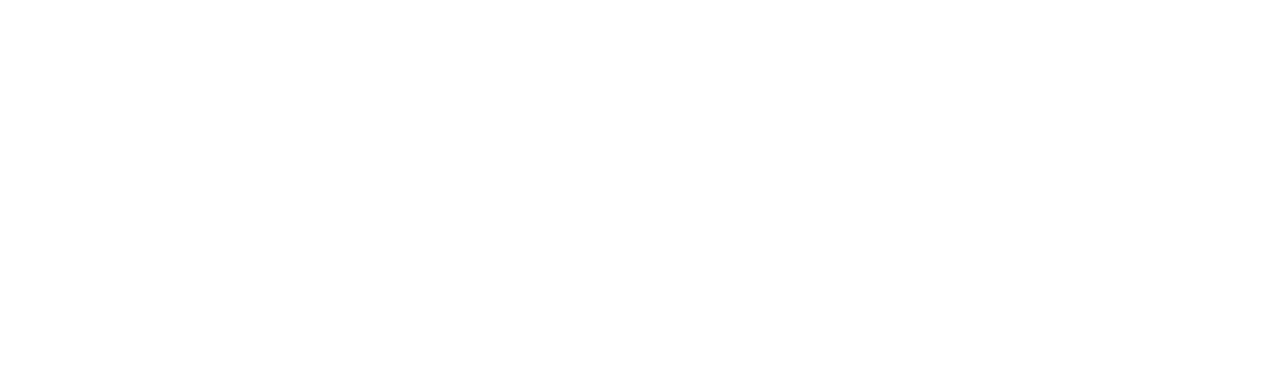
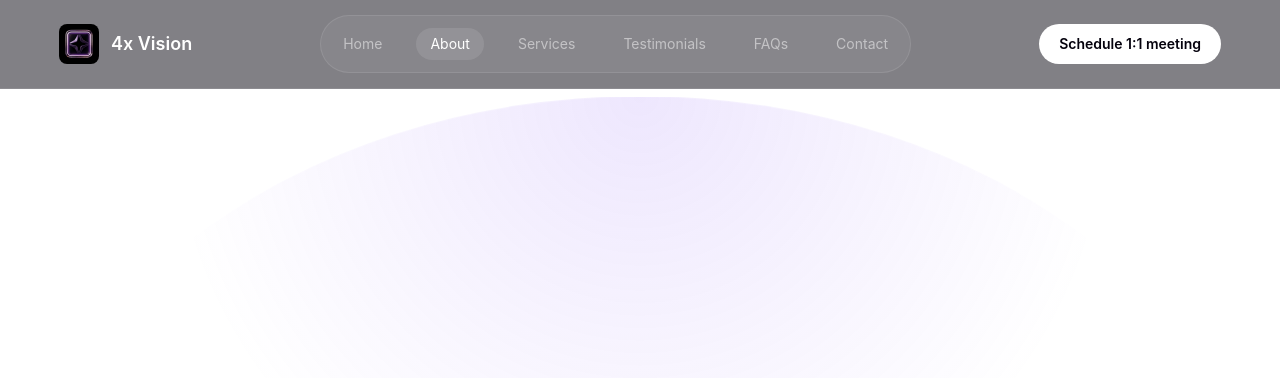
Before and after one commit to UMMEKASHAF12/4x-Vision-Website-, a React (Vite) app: page /about in a window 1280 px wide. Before the commit this address had no page. Shown: the top 378 px of the page. Built offline with nearby package versions, Linux system fonts and the light colour scheme.

Commit message:
make about page fix navbar

```diff
--- a/src/App.jsx
+++ b/src/App.jsx
@@ -1,12 +1,14 @@
 import { BrowserRouter as Router, Routes, Route } from "react-router-dom";
 import Home from "./Pages/Home";
-import './index.css'
+import About from "./Pages/About";
+import "./index.css";
 
 function App() {
   return (
     <Router>
       <Routes>
         <Route path="/" element={<Home />} />
+        <Route path="/about" element={<About />} />
       </Routes>
     </Router>
   );
--- /dev/null
+++ b/src/Pages/About.jsx
@@ -0,0 +1,12 @@
+import React from 'react';
+import Navbar from "../components/Navbar";
+
+function About() {
+  return (
+    <>
+    <Navbar />
+    </>
+  );
+}
+
+export default About;
--- a/src/components/Hero.jsx
+++ b/src/components/Hero.jsx
@@ -22,13 +22,26 @@
       ctx.strokeStyle = "rgba(139,92,246,0.05)";
       const step = 80;
       for (let x = 0; x < w; x += step) {
-        ctx.beginPath(); ctx.moveTo(x, 0); ctx.lineTo(x, h); ctx.stroke();
+        ctx.beginPath();
+        ctx.moveTo(x, 0);
+        ctx.lineTo(x, h);
+        ctx.stroke();
       }
       for (let y = 0; y < h; y += step) {
-        ctx.beginPath(); ctx.moveTo(0, y); ctx.lineTo(w, y); ctx.stroke();
+        ctx.beginPath();
+        ctx.moveTo(0, y);
+        ctx.lineTo(w, y);
+        ctx.stroke();
       }
 
-      const grad = ctx.createRadialGradient(w / 2, h / 2, 0, w / 2, h / 2, w * 0.6);
+      const grad = ctx.createRadialGradient(
+        w / 2,
+        h / 2,
+        0,
+        w / 2,
+        h / 2,
+        w * 0.6
+      );
       grad.addColorStop(0, "rgba(88, 28, 235, 0.15)");
       grad.addColorStop(1, "transparent");
       ctx.fillStyle = grad;
@@ -56,7 +69,10 @@
   const ring = useRef({ x: -100, y: -100 });
 
   useEffect(() => {
-    const mv = e => { mouse.current.x = e.clientX; mouse.current.y = e.clientY; };
+    const mv = (e) => {
+      mouse.current.x = e.clientX;
+      mouse.current.y = e.clientY;
+    };
     window.addEventListener("mousemove", mv);
 
     const tick = () => {
@@ -82,25 +98,9 @@
 
   return (
     <div className="bg-[#05020d] min-h-screen font-['Inter',sans-serif] text-white overflow-hidden selection:bg-violet-500/30">
-
-      {/* Custom Cursor Components */}
-      <div
-        ref={dotRef}
-        className="fixed w-1.5 h-1.5 rounded-full bg-white pointer-events-none z-[9999] -translate-x-1/2 -translate-y-1/2 transition-transform duration-100 ease-out"
-      />
-      <div
-        ref={ringRef}
-        className="fixed w-[34px] h-[34px] rounded-full border border-violet-400/50 pointer-events-none z-[9998] -translate-x-1/2 -translate-y-1/2 transition-[width,height] duration-300"
-      />
-
       <section className="relative w-screen h-screen flex flex-col items-center justify-center text-center overflow-hidden px-4">
         <BgCanvas />
-
-        {/* Glass Arc Effect */}
-        <div className="absolute top-[15%] w-[140%] h-[1000px] rounded-[100%] border-t border-white/25 bg-[radial-gradient(circle_at_center_top,_rgba(139,92,246,0.15)_0%,_transparent_40%)] z-[2] pointer-events-none" />
-
         <div className="relative z-10 w-full max-w-[1200px] flex flex-col items-center">
-
           {/* Badge Text */}
           <div className="inline-flex items-center gap-2 px-4 py-1.5 rounded-full bg-white/5 border border-white/10 text-[13px] font-medium text-white/80 mb-8 backdrop-blur-lg">
             <span className="text-[#a78bfa]">✦</span> Optimize Your Weak Brand
@@ -113,7 +113,8 @@
 
           {/* Subheading Text */}
           <p className="text-lg font-normal text-white/50 max-w-[550px] mx-auto mb-10 leading-[1.4] tracking-[-0.02em]">
-            We build websites, design, and LinkedIn presence that boost credibility and attract clients.
+            We build websites, design, and LinkedIn presence that boost
+            credibility and attract clients.
           </p>
 
           {/* Buttons Text */}
--- a/src/components/Navbar.jsx
+++ b/src/components/Navbar.jsx
@@ -1,44 +1,51 @@
 import React, { useState } from "react";
+import { Link, useLocation } from "react-router-dom";
 import Logo from "../assets/logo.jpeg";
 
+const links = [
+  { label: "Home", path: "/" },
+  { label: "About", path: "/about" },
+  { label: "Services", path: "/services" },
+  { label: "Testimonials", path: "/testimonials" },
+  { label: "FAQs", path: "/faqs" },
+  { label: "Contact", path: "/contact" },
+];
+
 export default function Navbar() {
-  const [active, setActive] = useState("Home");
   const [open, setOpen] = useState(false);
-  const links = [
-    "Home",
-    "About",
-    "Services",
-    "Testimonials",
-    "FAQs",
-    "Contact",
-  ];
-
+  const { pathname } = useLocation();
   return (
     <>
+     {/* Glass Arc Effect */}
+        <div className="absolute top-[12%] w-[100%] h-[1000px] rounded-[100%] border-t border-white/25 bg-[radial-gradient(circle_at_center_top,_rgba(139,92,246,0.15)_0%,_transparent_40%)] z-[2] pointer-events-none" />
+
       <nav className="z-50 flex items-center justify-between px-6 md:px-[59px] py-[15px] bg-[#05020d]/50 border-b border-white/10 backdrop-blur-lg fixed top-0 left-0 w-full">
         {/* Logo */}
-        <div className="flex items-center text-white font-semibold text-lg gap-3">
+        <Link
+          to="/"
+          className="flex items-center text-white font-semibold text-lg gap-3 no-underline"
+        >
           <div className="w-10 h-10 rounded-lg overflow-hidden flex items-center justify-center bg-white/10">
             <img src={Logo} alt="Logo" className="w-full h-full object-cover" />
           </div>
           4x Vision
-        </div>
+        </Link>
 
         {/* Desktop Links */}
         <div className="hidden md:flex items-center bg-white/5 border border-white/10 rounded-full px-2 py-3 gap-5">
-          {links.map((l) => (
-            <div
-              key={l}
-              onClick={() => setActive(l)}
-              className={`px-3.5 py-1.5 rounded-full text-sm cursor-pointer transition-all duration-200
+          {links.map(({ label, path }) => (
+            <Link
+              key={label}
+              to={path}
+              className={`px-3.5 py-1.5 rounded-full text-sm transition-all duration-200 no-underline
                 ${
-                  active === l
+                  pathname === path
                     ? "bg-white/10 text-white"
                     : "text-white/50 hover:text-white hover:bg-white/5"
                 }`}
             >
-              {l}
-            </div>
+              {label}
+            </Link>
           ))}
         </div>
 
@@ -47,7 +54,7 @@
           Schedule 1:1 meeting
         </button>
 
-        {/* Mobile Hamburger Button */}
+        {/* Mobile Hamburger */}
         <button
           onClick={() => setOpen(true)}
           className="md:hidden flex flex-col gap-1.5 p-2"
@@ -73,10 +80,10 @@
       {/* Sidebar */}
       <div
         className={`fixed top-0 right-0 h-full w-[280px] bg-[#0f0f17] border-l border-white/10 z-[100]
-        flex flex-col p-6 transition-transform duration-500 ease-in-out md:hidden
-        ${open ? "translate-x-0" : "translate-x-full"}`}
+          flex flex-col p-6 transition-transform duration-500 ease-in-out md:hidden
+          ${open ? "translate-x-0" : "translate-x-full"}`}
       >
-        {/* --- NEW CROSS BUTTON INSIDE SIDEBAR --- */}
+        {/* Close button */}
         <div className="flex justify-end mb-8">
           <button
             onClick={() => setOpen(false)}
@@ -101,22 +108,20 @@
 
         {/* Sidebar Links */}
         <div className="flex flex-col gap-2">
-          {links.map((l) => (
-            <div
-              key={l}
-              onClick={() => {
-                setActive(l);
-                setOpen(false);
-              }}
-              className={`px-4 py-4 rounded-xl text-lg cursor-pointer transition-all duration-200
+          {links.map(({ label, path }) => (
+            <Link
+              key={label}
+              to={path}
+              onClick={() => setOpen(false)}
+              className={`px-4 py-4 rounded-xl text-lg no-underline transition-all duration-200
                 ${
-                  active === l
+                  pathname === path
                     ? "bg-white/10 text-white"
                     : "text-white/50 hover:text-white"
                 }`}
             >
-              {l}
-            </div>
+              {label}
+            </Link>
           ))}
         </div>
 
```
Also changed, not shown: 1 other file (tests, documents, lock files or other folders).
